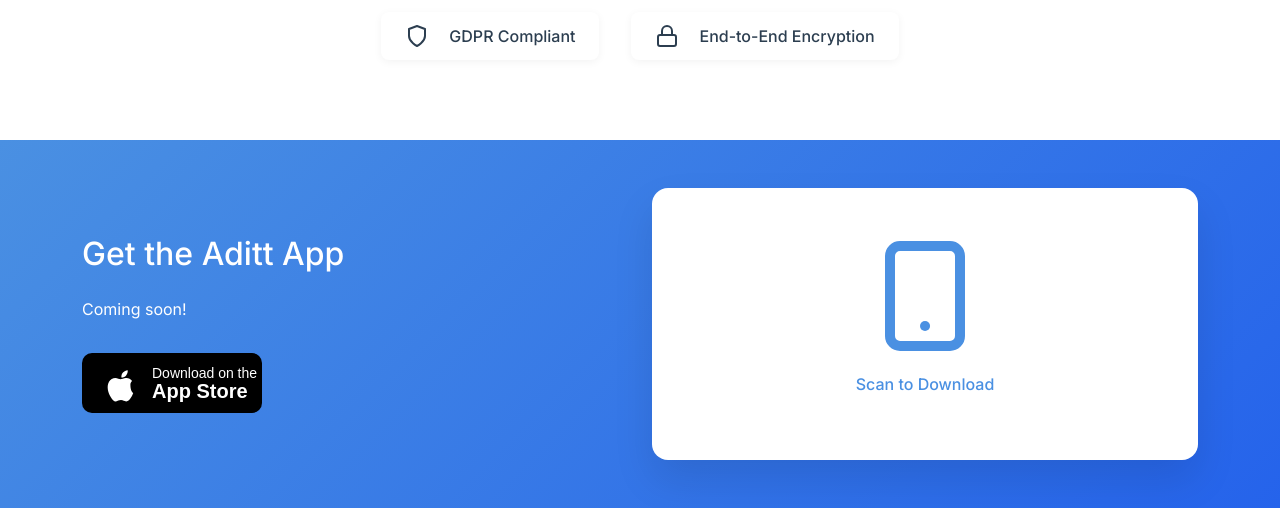
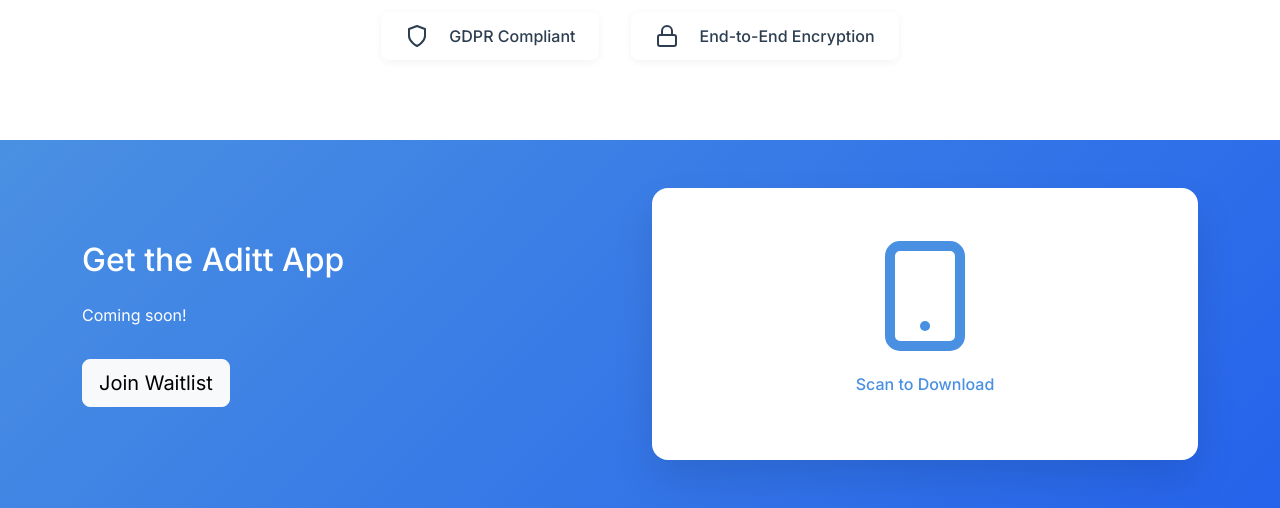
Before and after one commit to mlyongardiner/aditt-site, a Flask app: page / in a window 1280 px wide. Shown: the part 4104-4612 px from the top of the page. Run offline with Flask 3, Linux system fonts and the light colour scheme; some libraries are stand-ins or nearby versions.

Commit message:
Assistant checkpoint: Replace App Store button with Join Waitlist button
Assistant generated file changes:
- templates/index.html: Replace App Store button with Join Waitlist button

---

User prompt:

Please replace the "download on the app store" button in the footer with a "join waitlist" button

```diff
--- a/templates/index.html
+++ b/templates/index.html
@@ -580,12 +580,8 @@
                         <h2 class="mb-4">Get the Aditt App</h2>
                         <p class="mb-4">Coming soon!</p>
                         <div class="app-badges">
-                            <a href="#" class="app-badge">
-                                <img
-                                    src="{{ url_for('static', filename='images/app-store-badge.svg') }}"
-                                    alt="Download on the App Store"
-                                    height="60"
-                                />
+                            <a href="#" class="btn btn-light btn-lg" data-bs-toggle="modal" data-bs-target="#waitlistModal">
+                                Join Waitlist
                             </a>
                         </div>
                     </div>
```
